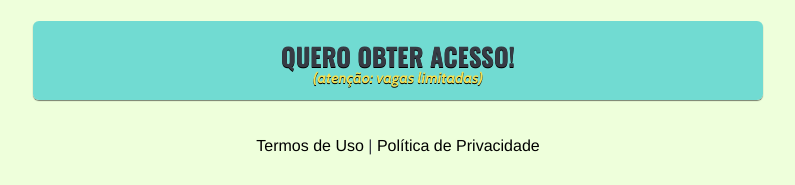
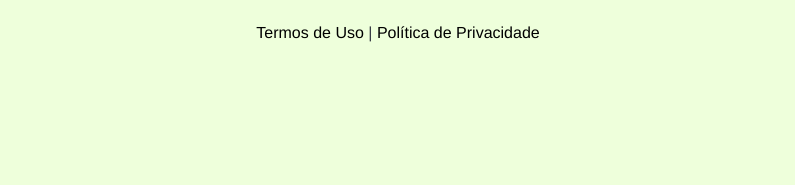
Before and after one commit to bimamachado/vidasaudavel.website, a plain HTML site: page index.html in a window 1280 px wide. Shown: the part 615-800 px from the top of the page, without its empty margins (242-1037 px from the left). Drawn offline with nearby package versions, Linux system fonts and the light colour scheme.

Commit message:
Update index.html

```diff
--- a/index.html
+++ b/index.html
@@ -62,7 +62,7 @@
     </header>
 
    <script type="text/javascript">
-      setTimeout(() => {document.getElementById("cta1").classList.remove("d-none")}, 0); // temporização da Call to Action (em milissegundos)
+      setTimeout(() => {document.getElementById("cta1").classList.remove("d-none")}, 660055); // temporização da Call to Action (em milissegundos)
     </script>
     <script src="https://code.jquery.com/jquery-3.3.1.slim.min.js" integrity="sha384-q8i/X+965DzO0rT7abK41JStQIAqVgRVzpbzo5smXKp4YfRvH+8abtTE1Pi6jizo" crossorigin="anonymous"></script>
     <script src="https://cdnjs.cloudflare.com/ajax/libs/popper.js/1.14.3/umd/popper.min.js" integrity="sha384-ZMP7rVo3mIykV+2+9J3UJ46jBk0WLaUAdn689aCwoqbBJiSnjAK/l8WvCWPIPm49" crossorigin="anonymous"></script>
```
